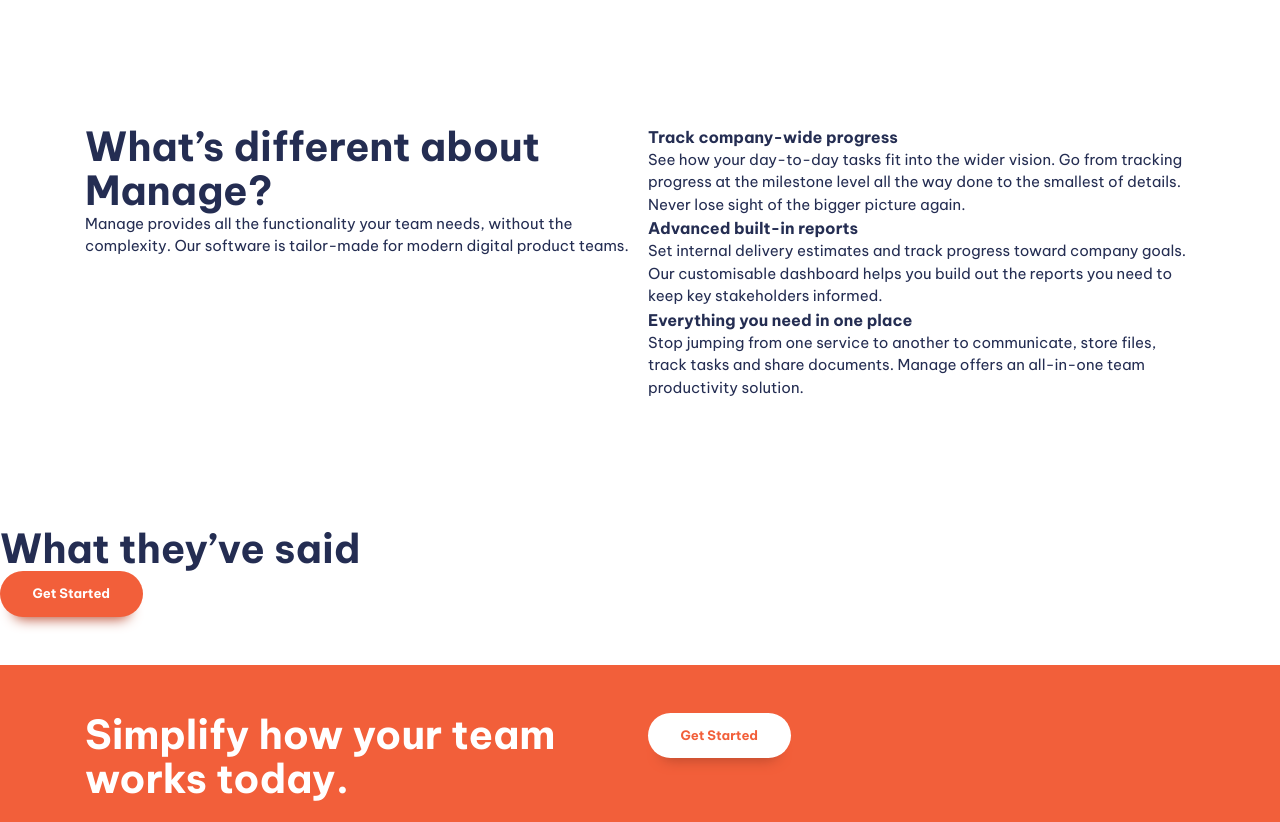
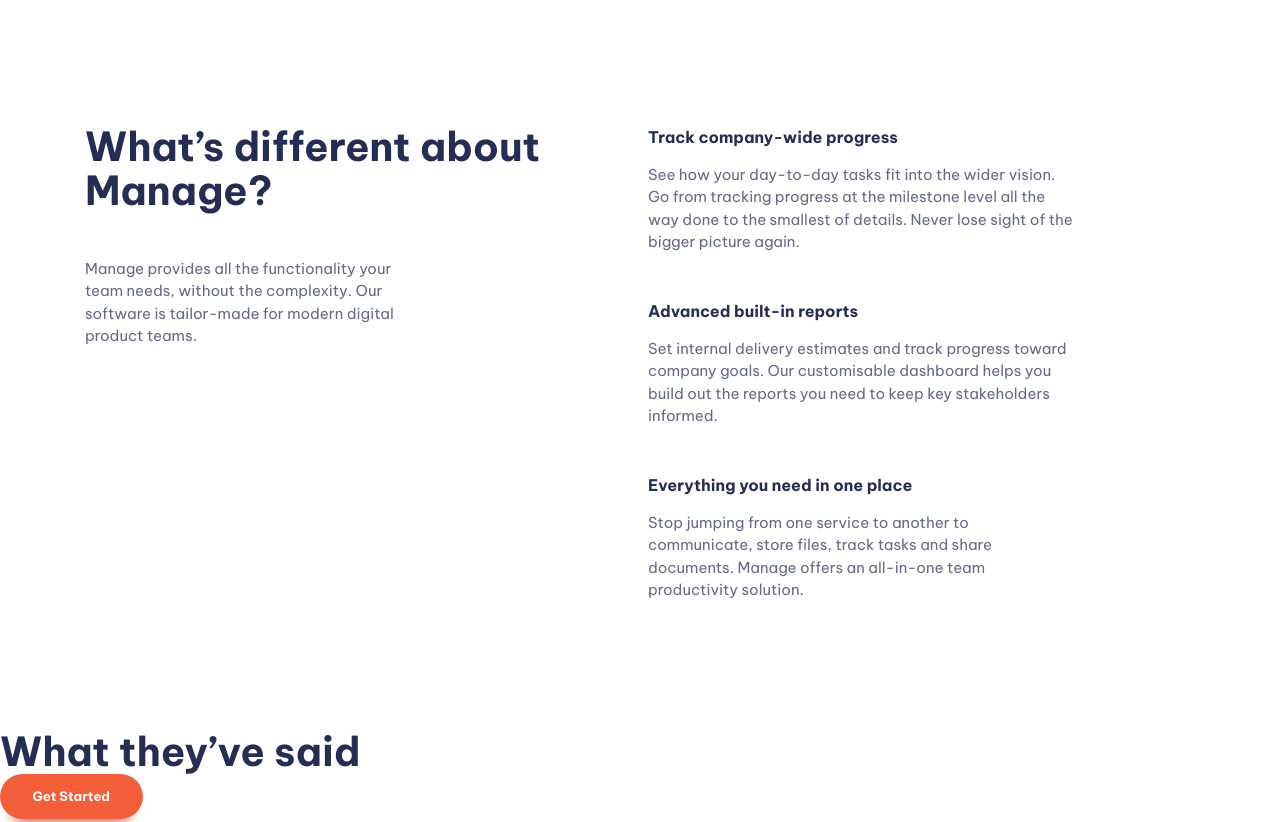
Before and after one commit to alexkasema/responsive-website-1, a website built with Vite: page index.html in a window 1280 px wide. Shown: the part 720-1542 px from the top of the page. Built offline with nearby package versions, Linux system fonts and the light colour scheme.

Commit message:
Worked on spacing out the elements

```diff
--- a/index.html
+++ b/index.html
@@ -38,7 +38,7 @@
       <section class="padding-block-900">
         <div class="container">
           <div class="even-columns">
-            <div>
+            <div class="flow">
               <h1 class="fs-primary-heading fw-bold">
                 Bring everyone together to build better products.
               </h1>
@@ -57,7 +57,7 @@
       <section class="padding-block-900">
         <div class="container">
           <div class="even-columns">
-            <div>
+            <div class="flow">
               <h2 class="fs-secondary-heading fw-bold">
                 What’s different about Manage?
               </h2>
@@ -69,30 +69,36 @@
             </div>
 
             <div>
-              <ul class="numbered-items" role="list">
+              <ul class="numbered-items | flow" role="list">
                 <li>
+                  <div class="flow" style="--flow-spacer: 1em">
                     <h3 class="fs-600 fw-bold">Track company-wide progress</h3>
-                  <p>
+                    <p data-width="wide">
                       See how your day-to-day tasks fit into the wider vision. Go from
                       tracking progress at the milestone level all the way done to the
                       smallest of details. Never lose sight of the bigger picture again.
                     </p>
+                  </div>
                 </li>
                 <li>
+                  <div class="flow" style="--flow-spacer: 1em">
                     <h3 class="fs-600 fw-bold">Advanced built-in reports</h3>
-                  <p>
+                    <p data-width="wide">
                       Set internal delivery estimates and track progress toward company
                       goals. Our customisable dashboard helps you build out the reports
                       you need to keep key stakeholders informed.
                     </p>
+                  </div>
                 </li>
                 <li>
+                  <div class="flow" style="--flow-spacer: 1em">
                     <h3 class="fs-600 fw-bold">Everything you need in one place</h3>
-                  <p>
+                    <p data-width="wide">
                       Stop jumping from one service to another to communicate, store files,
                       track tasks and share documents. Manage offers an all-in-one team
                       productivity solution.
                     </p>
+                  </div>
                 </li>
               </ul>
             </div>
@@ -139,7 +145,7 @@
 
           <div>
             <nav class="footer-nav">
-              <ul aria-label="Footer" role="list">
+              <ul class="flow" style="--flow-spacer: 1em" aria-label="Footer" role="list">
                 <li>Home</li>
                 <li>Pricing</li>
                 <li>Products</li>
--- a/style.css
+++ b/style.css
@@ -119,33 +119,23 @@ svg {
   }
 }
 
-.container {
-  --max-width: 1110px;
-  --padding: 1rem;
-
-  width: min(var(--max-width), 100% - (var(--padding) * 2)); /*! takes the smallest value of the two*/
-  margin-inline: auto; /*! makes it that margin is same on both ends*/
-}
-
-.even-columns {
-  display: grid;
-  gap: 1rem;
-}
-
-@media (min-width: 50em) {
-  .even-columns {
-    grid-auto-flow: column;
-    grid-auto-columns: 1fr;
-  }
-}
-
-
 /*! general styling*/
 
 body {
   font-size: var(--fs-body);
   font-family: var(--ff-body);
   color: var(--clr-primary-400);
+}
+
+/*! A paragraph that does not have a class*/
+p:not([class]) {
+  opacity: 0.7;
+  max-width: 32ch;
+}
+
+/*! A paragraph with a data-width attribute*/
+p[data-width="wide"] {
+  max-width: 42ch;
 }
 
 /*! button*/
@@ -282,6 +272,31 @@ body {
   border: 0 !important;
 }
 
+.container {
+  --max-width: 1110px;
+  --padding: 1rem;
+
+  width: min(var(--max-width), 100% - (var(--padding) * 2)); /*! takes the smallest value of the two*/
+  margin-inline: auto; /*! makes it that margin is same on both ends*/
+}
+
+:where(.flow >:not(:first-child)){
+  margin-top: var(--flow-spacer, 3em); /*! we have not assigned a value to the variable so it will take (3em)*/
+}
+
+
+.even-columns {
+  display: grid;
+  gap: 1rem;
+}
+
+@media (min-width: 50em) {
+  .even-columns {
+    grid-auto-flow: column;
+    grid-auto-columns: 1fr;
+  }
+}
+
 .text-primary-400 {
   color: var(--clr-primary-400);
 }
```
Lines whose indentation alone changed are shown as unchanged.
